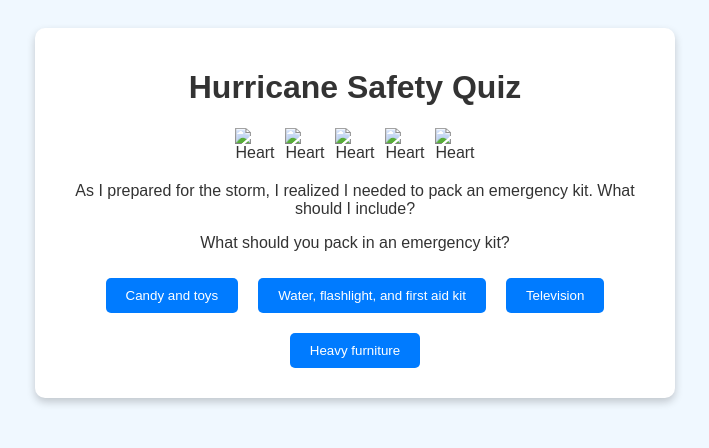
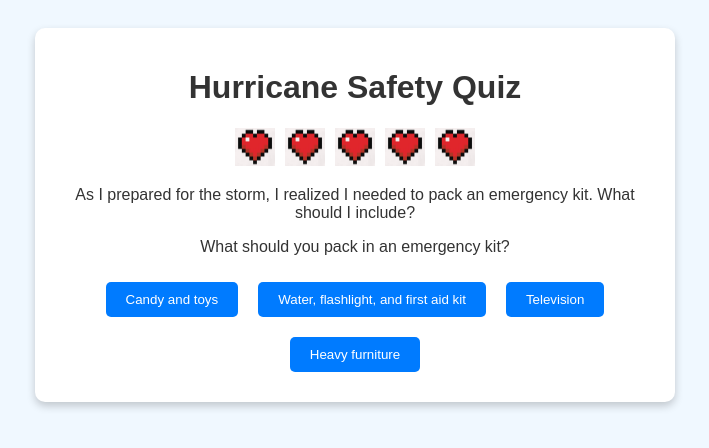
Before and after one commit to Hurricane-Quizz/easy, a plain HTML site: page index.html in a window 1280 px wide. Both pictures are taken after a click on the button "Start". Shown: the whole page, without its empty margins (285-994 px from the left). Drawn offline with Linux system fonts and the light colour scheme.

Commit message:
Update index.html

```diff
--- a/index.html
+++ b/index.html
@@ -206,7 +206,7 @@
       heartContainer.innerHTML = "";
       for (let i = 0; i < lives; i++) {
         const heartImg = document.createElement("img");
-        heartImg.src = "YOUR_IMAGE_URL_HERE"; // Replace with the correct path to your heart PNG
+        heartImg.src = "heart.jpeg"; // Replace with the correct path to your heart PNG
         heartImg.alt = "Heart";
         heartImg.className = "heart";
         heartContainer.appendChild(heartImg);
```
